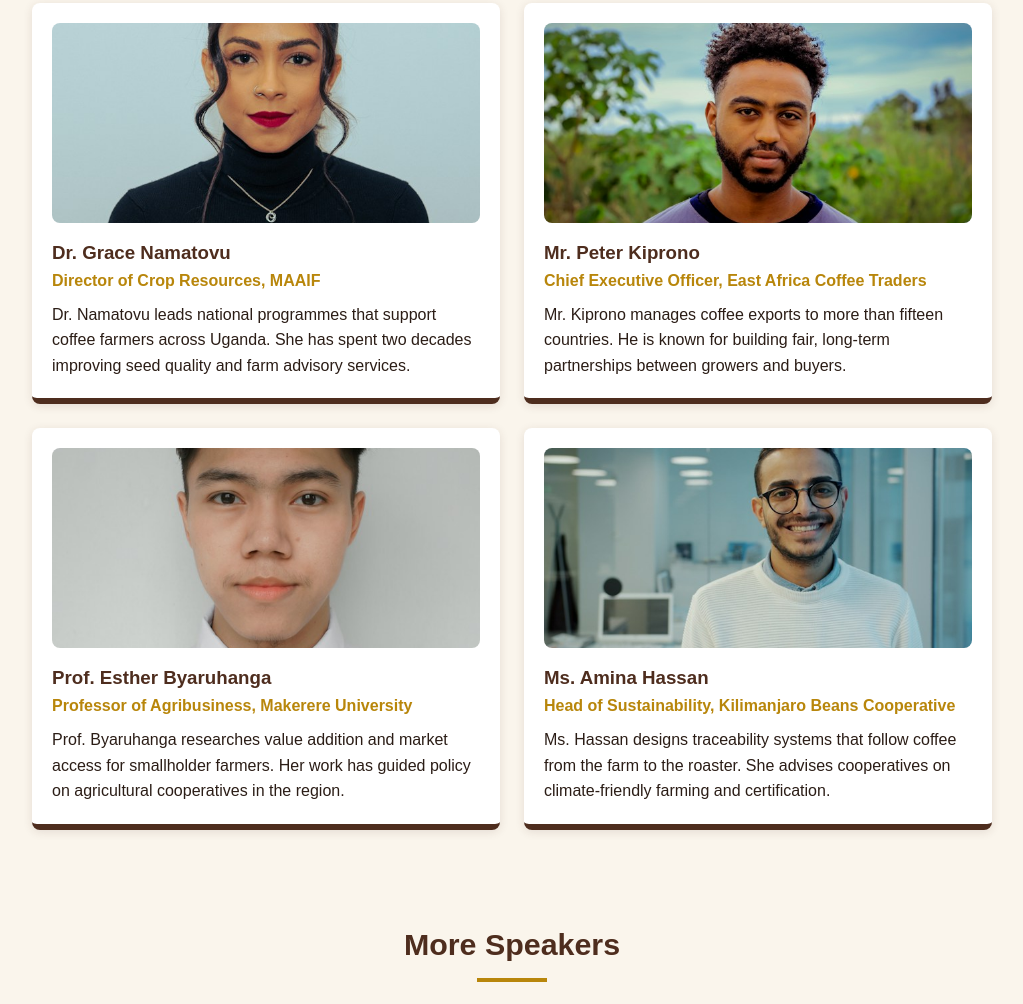
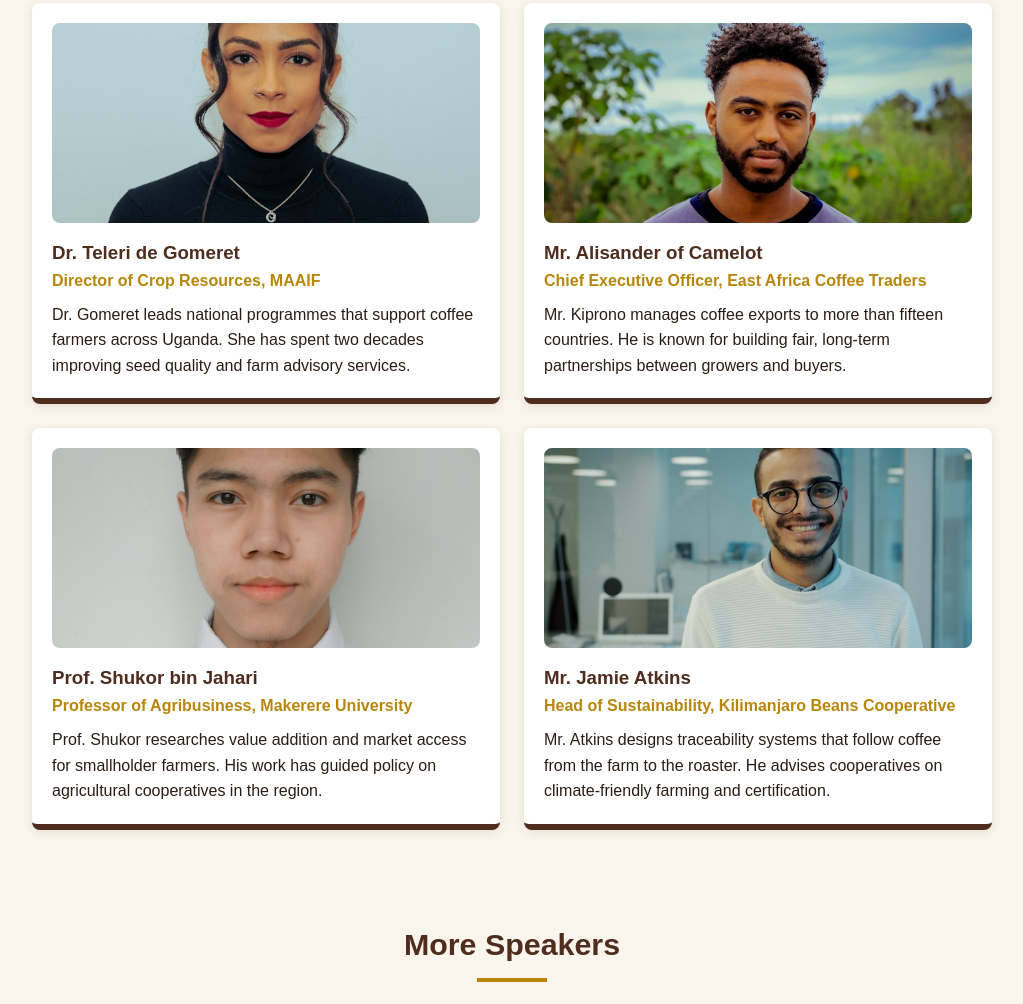
Before and after one commit to Patrickodida/coffee-expo-2026-website, a plain HTML site: page speakers.html in a window 1280 px wide. Shown: the part 357-1361 px from the top of the page, without its empty margins (128-1151 px from the left). Drawn offline with Linux system fonts and the light colour scheme.

Commit message:
Fix the speakers names and photos

```diff
--- a/speakers.html
+++ b/speakers.html
@@ -27,30 +27,30 @@
             <div class="speaker-cards">
                 <article class="speaker-card">
                     <img src="speaker-1.jpg" alt="Portrait of Dr. Grace Namatovu">
-                    <h3>Dr. Grace Namatovu</h3>
+                    <h3>Dr. Teleri de Gomeret</h3>
                     <p class="role">Director of Crop Resources, MAAIF</p>
-                    <p>Dr. Namatovu leads national programmes that support coffee farmers across Uganda. She has spent two decades improving seed quality and farm advisory services.</p>
+                    <p>Dr. Gomeret leads national programmes that support coffee farmers across Uganda. She has spent two decades improving seed quality and farm advisory services.</p>
                 </article>
 
                 <article class="speaker-card">
                     <img src="speaker-2.jpg" alt="Portrait of Mr. Peter Kiprono">
-                    <h3>Mr. Peter Kiprono</h3>
+                    <h3>Mr. Alisander of Camelot</h3>
                     <p class="role">Chief Executive Officer, East Africa Coffee Traders</p>
                     <p>Mr. Kiprono manages coffee exports to more than fifteen countries. He is known for building fair, long-term partnerships between growers and buyers.</p>
                 </article>
 
                 <article class="speaker-card">
                     <img src="speaker-3.jpg" alt="Portrait of Prof. Esther Byaruhanga">
-                    <h3>Prof. Esther Byaruhanga</h3>
+                    <h3>Prof. Shukor bin Jahari</h3>
                     <p class="role">Professor of Agribusiness, Makerere University</p>
-                    <p>Prof. Byaruhanga researches value addition and market access for smallholder farmers. Her work has guided policy on agricultural cooperatives in the region.</p>
+                    <p>Prof. Shukor researches value addition and market access for smallholder farmers. His work has guided policy on agricultural cooperatives in the region.</p>
                 </article>
 
                 <article class="speaker-card">
                     <img src="speaker-4.jpg" alt="Portrait of Ms. Amina Hassan">
-                    <h3>Ms. Amina Hassan</h3>
+                    <h3>Mr. Jamie Atkins</h3>
                     <p class="role">Head of Sustainability, Kilimanjaro Beans Cooperative</p>
-                    <p>Ms. Hassan designs traceability systems that follow coffee from the farm to the roaster. She advises cooperatives on climate-friendly farming and certification.</p>
+                    <p>Mr. Atkins designs traceability systems that follow coffee from the farm to the roaster. He advises cooperatives on climate-friendly farming and certification.</p>
                 </article>
             </div>
         </section>
```
